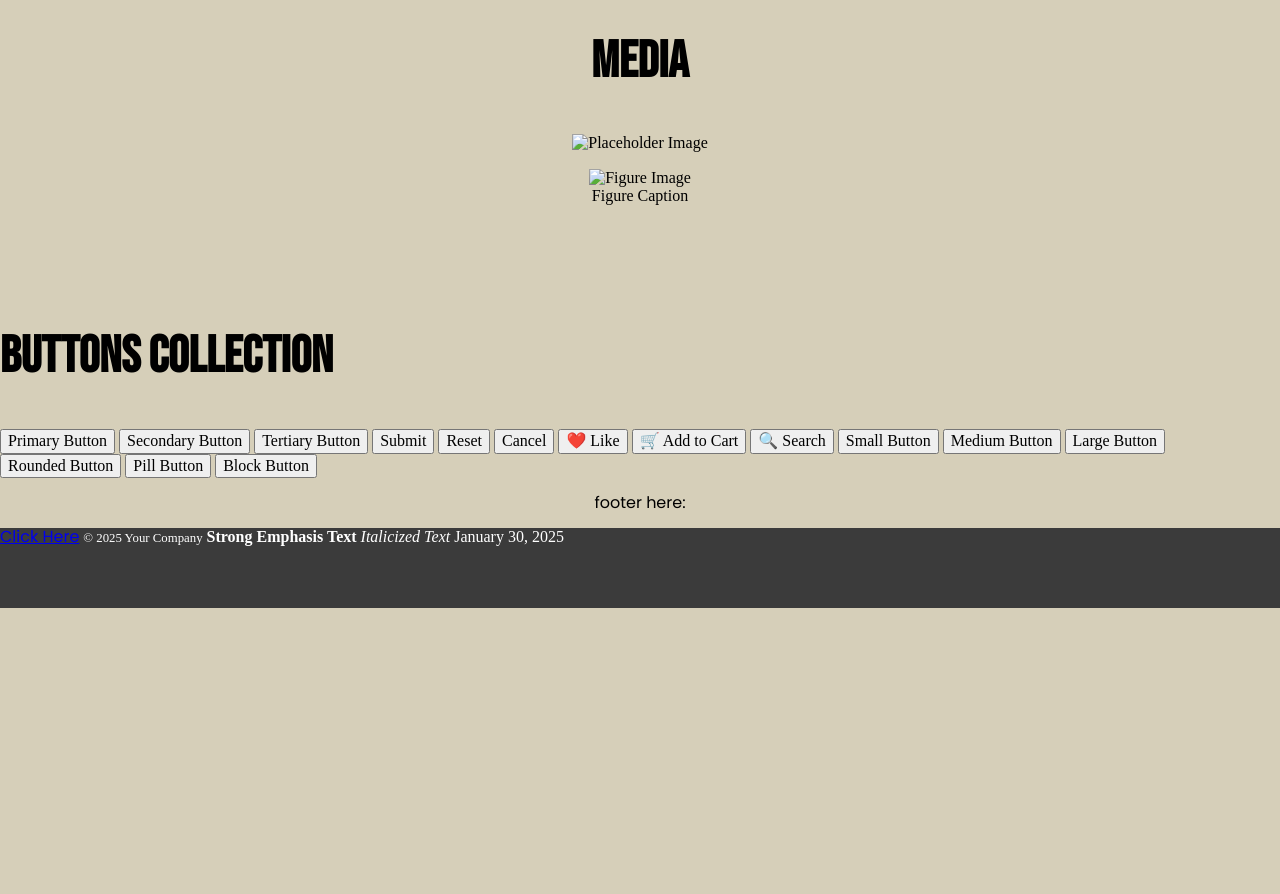
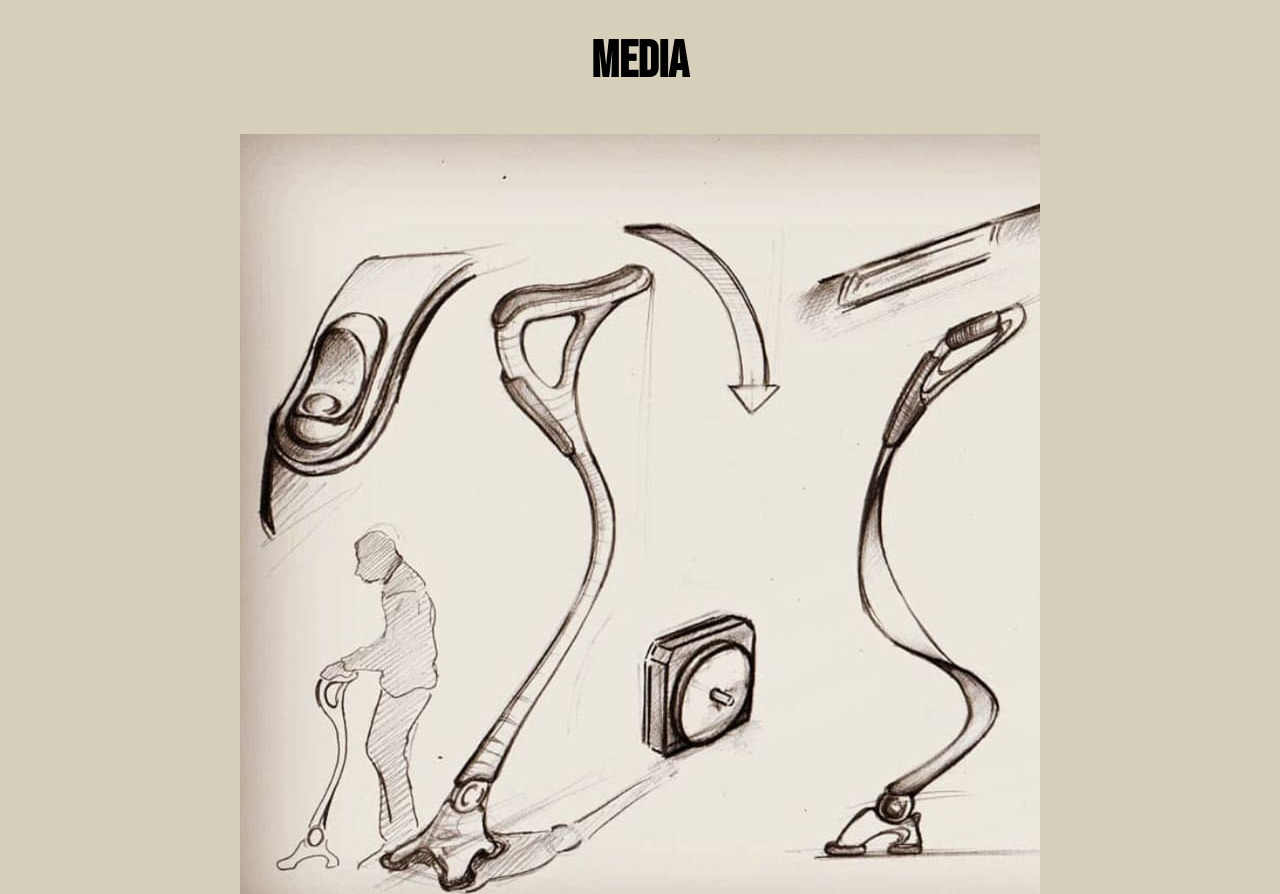
Before and after one commit to chen0969/cutyCSS, a website: page index.html in a window 1280 px wide. Shown: the part 2540-3434 px from the top of the page. Before the commit the page ends 3148 px from the top, so only its background shows below. Drawn offline with nearby package versions, Linux system fonts and the light colour scheme.

Commit message:
add pic link

```diff
--- a/index.html
+++ b/index.html
@@ -138,9 +138,9 @@
         <!-- Media Section -->
         <section class="media">
             <h2>Media</h2>
-            <img src="#" alt="Placeholder Image" />
+            <img src="media/sq_44.jpg" alt="Placeholder Image" />
             <figure>
-                <img src="#" alt="Figure Image" />
+                <img src="media/sq_44.jpg" alt="Figure Image" />
                 <figcaption>Figure Caption</figcaption>
             </figure>
         </section>
```
